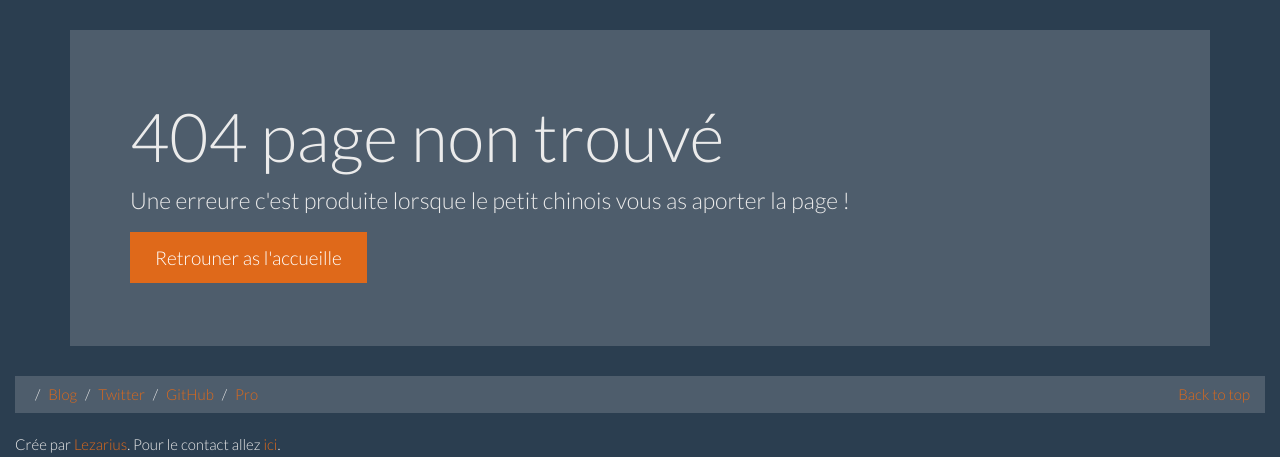
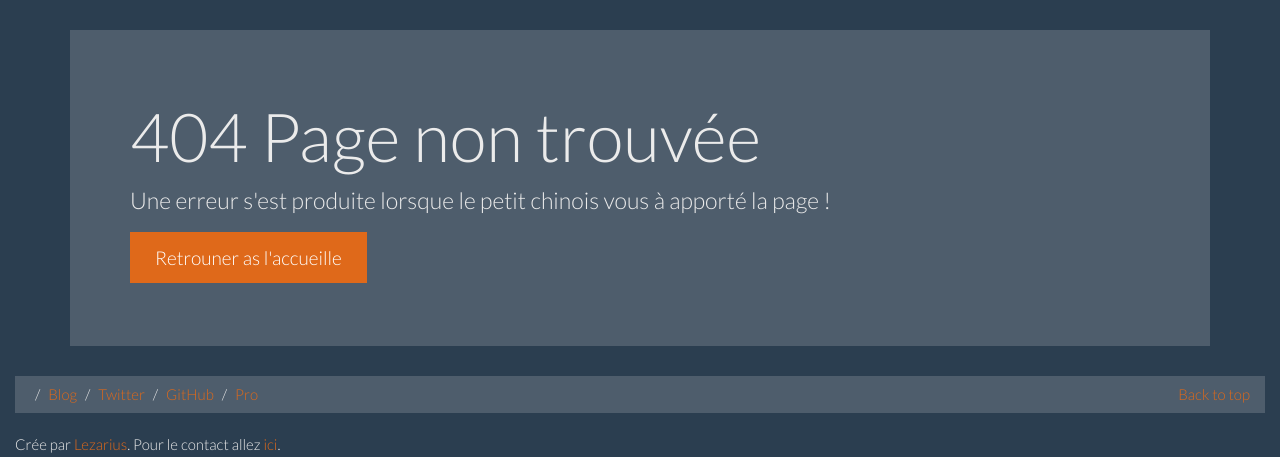
Before and after one commit to lezarius/CV, a PHP site: page /404.php in a window 1280 px wide. Shown: the part 40-497 px from the top of the page. Run offline with PHP 8.4, Linux system fonts and the light colour scheme; some libraries are stand-ins or nearby versions.

Commit message:
Update 404.php

```diff
--- a/404.php
+++ b/404.php
@@ -2,7 +2,7 @@
 <html lang="en">
 <head>
 	<meta charset="UTF-8">
-	<title>Perdu?</title>
+	<title>Perdu(e) ?</title>
 	<link rel="stylesheet" type="text/css" href="/BootStrap/css/bootstrap.css">
 	<link rel="stylesheet" type="text/css" href="/BootStrap/css/footer.css">
 </head>
@@ -11,8 +11,8 @@
 	<?php include 'menu.php'; ?>
 <div class="container">
 <div class="jumbotron">
-	<h1>404 page non trouvé</h1>
-                <p>Une erreure c'est produite lorsque le petit chinois vous as aporter la page !</p>
+	<h1>404 Page non trouvée</h1>
+                <p>Une erreur s'est produite lorsque le petit chinois vous à apporté la page !</p>
                 <p><a class="btn btn-primary btn-lg">Retrouner as l'accueille</a></p>
 
 
```
